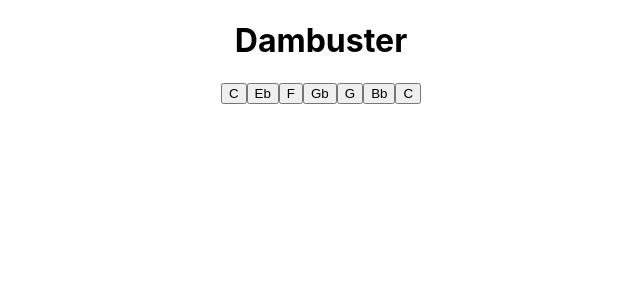
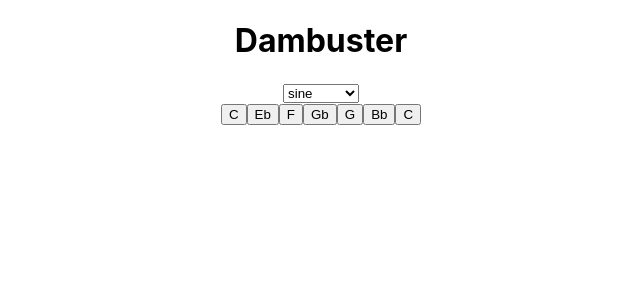
Before and after one commit to JackH17/dambuster-synth, a React (Create React App) app: page / in a window 1280 px wide. Both pictures are taken after a click on the button "get audio". Shown: the top 300 px of the page, without its empty margins (319-959 px from the left). Built offline with nearby package versions, Linux system fonts and the light colour scheme.

Commit message:
waveform selector added

```diff
--- a/src/Containers/Dambuster.js
+++ b/src/Containers/Dambuster.js
@@ -1,4 +1,4 @@
-import React, { useState, useEffect } from 'react'
+import React, { useState, useEffect, useRef } from 'react'
 
 const Dambuster = () => {
 
@@ -36,6 +36,10 @@ const Dambuster = () => {
         },
     ]
 
+    const waveforms = ['sine', 'square', 'sawtooth', 'triangle'];
+
+    const [oscillatorWave, setOscillatorWave] = useState('sine');
+
     const [input, setInput] = useState();
     const [masterGain, setMaterGain] = useState();
     const [output, setOutput] = useState();
@@ -49,6 +53,10 @@ const Dambuster = () => {
         setMaterGain(userContext.createGain())
         setOutput(userContext.destination);
     }
+
+    useEffect(() => {
+        console.log(oscillatorWave)
+    }, [oscillatorWave])
 
     useEffect(() => {
         if(!userContext){
@@ -78,7 +86,7 @@ const Dambuster = () => {
         const frequency = e.target.value
 
         const oscNode = await userContext.createOscillator();
-        oscNode.type = 'sine';
+        oscNode.type = oscillatorWave;
         oscNode.frequency.value = frequency;
 
         const oscObj = {
@@ -105,12 +113,25 @@ const Dambuster = () => {
         oscillators.splice(oscObj[0]);
     }
 
+    const handleWaveformChange = (e) => {
+        setOscillatorWave(e.target.value)
+    }
+
 
     return (
         <div>
             <h1>Dambuster</h1>
-            {!audioCTX && <button onClick={getContext}>get audio</button>}
-            {audioCTX && cBluesScale.map(note => <button key={note.note} id={note.note} value={note.frequency} onMouseDown={playTone} onMouseUp={stopTone}> {note.note.slice(0, -1)}</button>)}
+            <div>
+                {!audioCTX && <button onClick={getContext}>get audio</button>}
+            </div>
+            <div>
+                <select onChange={handleWaveformChange}>
+                    {waveforms.map(wave => <option value={wave}>{wave}</option>)}
+                </select>
+            </div>
+            <div>
+                {audioCTX && cBluesScale.map(note => <button key={note.note} id={note.note} value={note.frequency} onMouseDown={playTone} onMouseUp={stopTone}> {note.note.slice(0, -1)}</button>)}
+            </div>
         </div>
     )
 };
```
